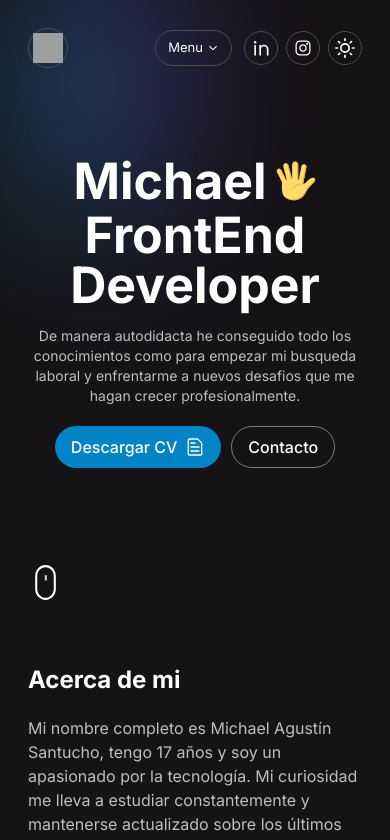
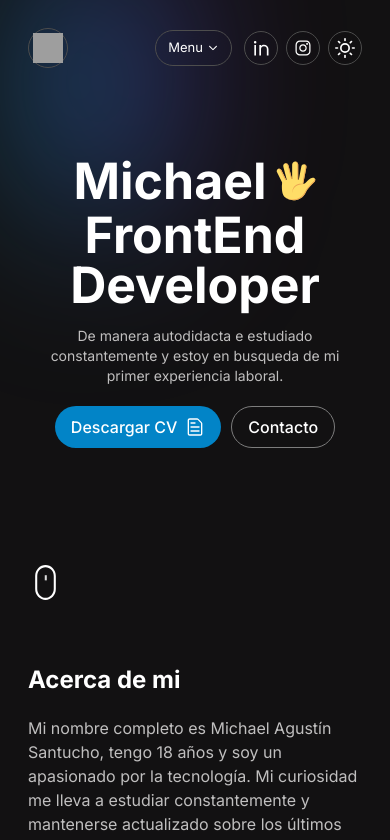
Before and after one commit to MichaellDev1/Portfolio, a React (Vite) app: page / in a window 390 px wide. Shown: the top 840 px of the page. Built offline with nearby package versions, Linux system fonts and the light colour scheme; grey boxes are pictures that could not be loaded.

Commit message:
Se agrego un proyecto nuevo

```diff
--- a/src/components/AbountMe/index.jsx
+++ b/src/components/AbountMe/index.jsx
@@ -9,12 +9,12 @@ export default function AbountMe () {
       <div><h2 className='py-5 sm:text-3xl text-2xl font-bold' style={{ color: Themes.text }}>Acerca de mi</h2></div>
       <div className='flex items-center justify-center md:flex-row flex-col'>
         <div className='flex-1'>
-          <p className=' text-start font-normal sm:text-lg text-base' style={{ color: Themes.description }}>Mi nombre completo es Michael Agustín Santucho, tengo 17 años y soy un apasionado por la tecnología. Mi curiosidad me lleva a estudiar constantemente y mantenerse actualizado sobre los últimos avances en el campo. Además, tengo un gran interés en el diseño y la experiencia de usuario, eso complementa mis skills como FrontEnd developer.
+          <p className=' text-start font-normal sm:text-lg text-base' style={{ color: Themes.description }}>Mi nombre completo es Michael Agustín Santucho, tengo 18 años y soy un apasionado por la tecnología. Mi curiosidad me lleva a estudiar constantemente y mantenerse actualizado sobre los últimos avances en el campo. Además, tengo un gran interés en el diseño y la experiencia de usuario, eso complementa mis skills como FrontEnd developer.
           </p>
         </div>
         <div className='flex-1 flex justify-center relative md:ml-5 md:mt-0 mt-10'>
-          <div className='sm:w-[320px] sm:h-[320px] h-[250px] w-[250px] rounded-xl  relative overflow-hidden z-[2]' style={{ background: '#0000002d', backdropFilter: 'blur(60px)' }}>
-            <img src='https://res.cloudinary.com/dfkvvcfxs/image/upload/v1682803633/20230429_174528_cc8pz2.jpg' className='w-full h-full object-cover' loading='lazy' alt='image Michael Santucho' />
+          <div className='sm:w-[320px] sm:h-[320px] h-[250px] w-[250px] rounded-xl relative overflow-hidden z-[2]' style={{ background: '#0000002d', backdropFilter: 'blur(60px)' }}>
+            <img src='https://res.cloudinary.com/dfkvvcfxs/image/upload/v1682803633/20230429_174528_cc8pz2.jpg' className='w-[100%] h-[100%] object-cover object-center' loading='lazy' alt='image Michael Santucho' />
 
           </div>
           <BlobBlur positionStyles={{ top: '0', right: '0', height: '600px', width: '70%', opacity: '1' }} />
--- a/src/components/Hero/index.jsx
+++ b/src/components/Hero/index.jsx
@@ -25,7 +25,7 @@ export default function Hero () {
             <span className='flex mb-2 leading-3 title items-center'>Michael <span className='ml-2 manoSaludando'><ManoSaludando /></span></span>
             <span>FrontEnd Developer</span>
           </h1>
-          <p className='text-sm font-normal description-hero mt-4' style={{ color: Themes.description }}>De manera autodidacta he conseguido todo los conocimientos como para empezar mi busqueda laboral y enfrentarme a nuevos desafios que me hagan crecer profesionalmente.</p>
+          <p className='text-sm font-normal description-hero mt-4' style={{ color: Themes.description }}>De manera autodidacta e estudiado constantemente y estoy en busqueda de mi primer experiencia laboral.</p>
         </div>
         <div className='flex mt-5 sm:text-[17px] md:justify-start text-[16px] justify-center'>
           <Button style={{ background: '#0284C7', marginRight: '10px' }} href={CV} isDowload hover='#051f2c'>
--- a/src/components/ScreenLoading/index.jsx
+++ b/src/components/ScreenLoading/index.jsx
@@ -13,7 +13,7 @@ export default function ScreenLoading () {
   }, [])
 
   return (
-    <div className={`w-full justify-center ${isLoading ? 'null' : 'loader'} flex z-20 top-0 left-0 text-white items-center min-h-[100vh] fixed bg-[#151315] loading`}>
+    <div className={`w-full justify-center ${isLoading ? 'null' : 'loader'} flex z-20 top-0 left-0 text-white items-center min-h-[100vh] fixed bg-[#121212] loading`}>
       <h2 className='text-2xl font-semibold uppercase flex flex-col items-center'>
         <span> {loadingTitleName.map(letter => <span key={letter} className='letter-loading'>{letter}</span>)}</span>
         <span> {loadingTitleDeveloper.map(letter => <span key={letter} className='letter-loading'>{letter}</span>)}</span>
--- a/src/components/ThemeData/index.jsx
+++ b/src/components/ThemeData/index.jsx
@@ -18,7 +18,7 @@ const LightTheme = {
 const DarkTheme = {
   text: '#ffff',
   hover: '',
-  bgc: '#151315',
+  bgc: '#121112',
   border: '',
   buttons: '#5a5a5a',
   description: '#c0bfbf',
--- a/src/data/SkillsData.jsx
+++ b/src/data/SkillsData.jsx
@@ -110,6 +110,7 @@ export {
   skills,
   DiJavascript,
   DiCss3,
+  SiRedux,
   DiHtml5,
   DiReact,
   SiTailwindcss
--- a/src/data/projectsData.jsx
+++ b/src/data/projectsData.jsx
@@ -1,45 +1,87 @@
-import { DiCss3, DiHtml5, DiJavascript, DiReact, SiTailwindcss } from './SkillsData'
+import {
+  DiCss3,
+  DiHtml5,
+  DiJavascript,
+  DiReact,
+  SiTailwindcss,
+  SiRedux
+} from './SkillsData'
 
 export const projectsData = [
   {
     id: 0,
     type: 'frontend',
     title: 'Dashboard App',
-    image: 'https://res.cloudinary.com/dfkvvcfxs/image/upload/v1682079355/dashboardImage-min_opyrce.png',
+    image:
+      'https://res.cloudinary.com/dfkvvcfxs/image/upload/v1682079355/dashboardImage-min_opyrce.png',
     deploy: 'https://misheds-app.vercel.app/dashboard',
     github: 'https://github.com/MichaellDev1/Dashboard-App',
-    technologies: [<DiHtml5 />, <DiCss3 />, <DiJavascript />, <SiTailwindcss />, <DiReact />],
-    description: 'Aplicación administrativa con la simulación de compra de criptomonedas y precios actualizados.',
+    technologies: [
+      <DiHtml5 />,
+      <DiCss3 />,
+      <DiJavascript />,
+      <SiTailwindcss />,
+      <DiReact />
+    ],
+    description:
+      'Aplicación administrativa con la simulación de compra de criptomonedas y precios actualizados.',
     newProject: true
-  }, {
+  },
+  {
     id: 1,
     type: 'frontend',
     title: 'App pelis',
-    image: 'https://res.cloudinary.com/dfkvvcfxs/image/upload/v1682079356/appPelisImage-min_wx8ba7.png',
+    image:
+      'https://res.cloudinary.com/dfkvvcfxs/image/upload/v1682079356/appPelisImage-min_wx8ba7.png',
     deploy: 'https://app-pelis-mishelds.vercel.app/',
     github: 'https://github.com/MichaellDev1/App-Pelis',
     technologies: [<DiHtml5 />, <DiCss3 />, <DiJavascript />, <DiReact />],
     description: 'Aplicación estilo netflix que muestra todas las peliculas.',
     newProject: true
-  }, {
+  },
+  {
     id: 2,
     type: 'frontend',
     title: 'E-commerce',
-    image: 'https://res.cloudinary.com/dfkvvcfxs/image/upload/v1682079356/ecommerceImage-min_lg0ts5.png',
+    image:
+      'https://res.cloudinary.com/dfkvvcfxs/image/upload/v1682079356/ecommerceImage-min_lg0ts5.png',
     deploy: 'https://eccomerce-seven.vercel.app/',
     github: 'https://github.com/MichaellDev1/Ecommerce',
-    technologies: [<DiHtml5 />, <DiCss3 />, <DiJavascript />, <SiTailwindcss />, <DiReact />],
-    description: 'E-commerce que muestra diferentes productos con la posibilidad de agregar los mismos al carrito.',
-    newProject: true
-  }, {
+    technologies: [
+      <DiHtml5 />,
+      <DiCss3 />,
+      <DiJavascript />,
+      <SiTailwindcss />,
+      <DiReact />
+    ],
+    description:
+      'E-commerce que muestra diferentes productos con la posibilidad de agregar los mismos al carrito.',
+    newProject: false
+  },
+  {
     id: 3,
     type: 'frontend',
+    title: 'ToDo App',
+    image:
+      'https://res.cloudinary.com/dfkvvcfxs/image/upload/v1683133861/todoapp_w0hw8p.png',
+    deploy: 'https://to-do-app-eosin-nine.vercel.app/',
+    github: 'https://github.com/MichaellDev1/ToDo',
+    technologies: [<DiHtml5 />, <DiCss3 />, <DiJavascript />, <DiReact />, <SiRedux />],
+    description:
+      'ToDo App para la administracion de tareas del dia a dia.',
+    newProject: true
+  },
+  {
+    id: 4,
+    type: 'frontend',
     title: 'Play Game',
-    image: 'https://res.cloudinary.com/dfkvvcfxs/image/upload/v1682513022/screencapture-127-0-0-1-5500-index-html-2023-04-26-09_42_21_kpnhcn.png',
+    image:
+      'https://res.cloudinary.com/dfkvvcfxs/image/upload/v1682513022/screencapture-127-0-0-1-5500-index-html-2023-04-26-09_42_21_kpnhcn.png',
     deploy: 'https://page-game.vercel.app/',
     github: 'https://github.com/MichaellDev1/Game-Page',
     technologies: [<DiHtml5 />, <DiCss3 />, <DiJavascript />],
-    description: 'Sitio web con diferentes clases de minijuegos echos en javascript con la intención de mostrar la parte tecnica del desarrollo a travez del codigo.',
+    description:
+      'Sitio web con diferentes clases de minijuegos echos en javascript con la intención de mostrar la parte tecnica del desarrollo a travez del codigo.',
     newProject: false
   }
 ]
```
